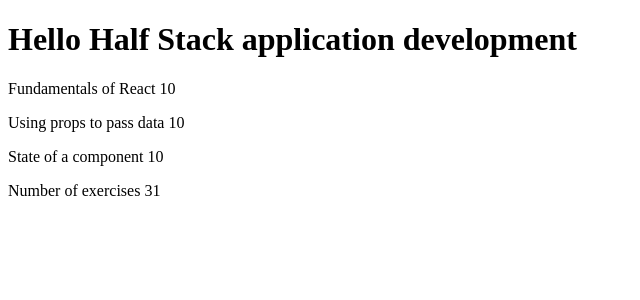
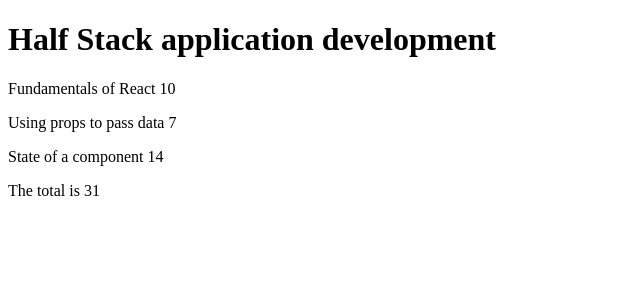
Before and after one commit to stbam/fullstackopen, a React (Vite) app: page / in a window 1280 px wide. Shown: the top 300 px of the page, without its empty margins (0-640 px from the left). Built offline with nearby package versions, Linux system fonts and the light colour scheme.

Commit message:
2.4: Course information step 9

```diff
--- a/src/App.jsx
+++ b/src/App.jsx
@@ -1,44 +1,28 @@
-import Content from './Content'
-import Header from './Header'
-import Exercises from './Total'
+import Course from "./Course"
 const App = () => {
-
   const course = {
+    id: 1,
     name: 'Half Stack application development',
     parts: [
       {
         name: 'Fundamentals of React',
-        exercises: 10
+        exercises: 10,
+        id: 1
       },
       {
         name: 'Using props to pass data',
-        exercises: 7
+        exercises: 7,
+        id: 2
       },
       {
         name: 'State of a component',
-        exercises: 14
-      }
+        exercises: 14,
+        id: 3
+      },
     ]
   }
 
-  return (
-    <div>
-      <Header name={course.name} />
-      <Content parts={course.parts}/>
-      <Exercises parts={course.parts}/>
-      {/* <Content name={parts[0].name} value={parts[0].exercises}/> */}
-      {/*<Content parts={parts}/>
-
-  <Exercises parts={parts}/> */}
-
-
-      {/* <Exercises  value={exercises1+exercises2+exercises3}/> */}
-
-
-    </div>
-
-
-  )
+  return <Course course={course} />
 }
 
 export default App
--- /dev/null
+++ b/src/Course.jsx
@@ -0,0 +1,50 @@
+const Course = (props) => {
+
+    var sum=0;
+
+
+
+const {course} = props;
+console.log(course.parts[0])
+
+console.log(course)
+sum= course.parts.reduce((accumulator,courses)=>{
+    return accumulator +  courses.exercises;
+},0)
+
+
+
+    return ( <div>
+
+
+
+
+         <h1>{props.course.name}</h1>
+
+       {course.parts.map(courses=>
+            <p key={courses.id}>
+                {/*console.log(courses.exercises)*/}
+                {courses.name} {courses.exercises}
+
+            </p>
+        )}
+
+
+
+       {/*
+        const sum = course.parts.reduce((accumulator, currentValue) => {
+        return accumulator + currentValue.exercises;
+    }, 0);
+     */}
+
+
+    <p>The total is {sum}</p>
+
+      {/*   <p>{props.course.parts[0].name} {props.course.parts[0].exercises}</p>
+        <p>{props.course.parts[1].name}  {props.course.parts[1].exercises}</p>
+        <p>{props.course.parts[2].name}  {props.course.parts[2].exercises}</p>
+       */ }
+         </div> );
+}
+
+export default Course;
```
